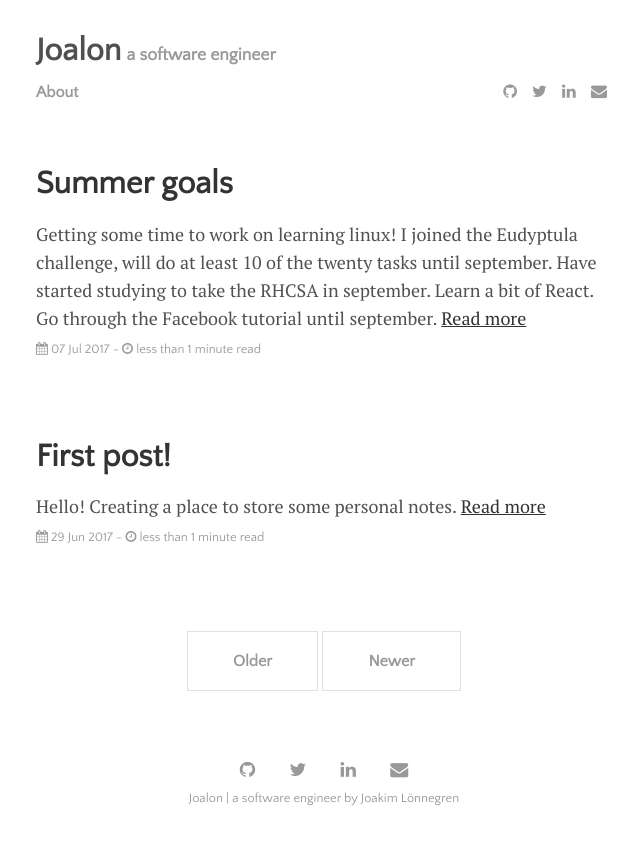
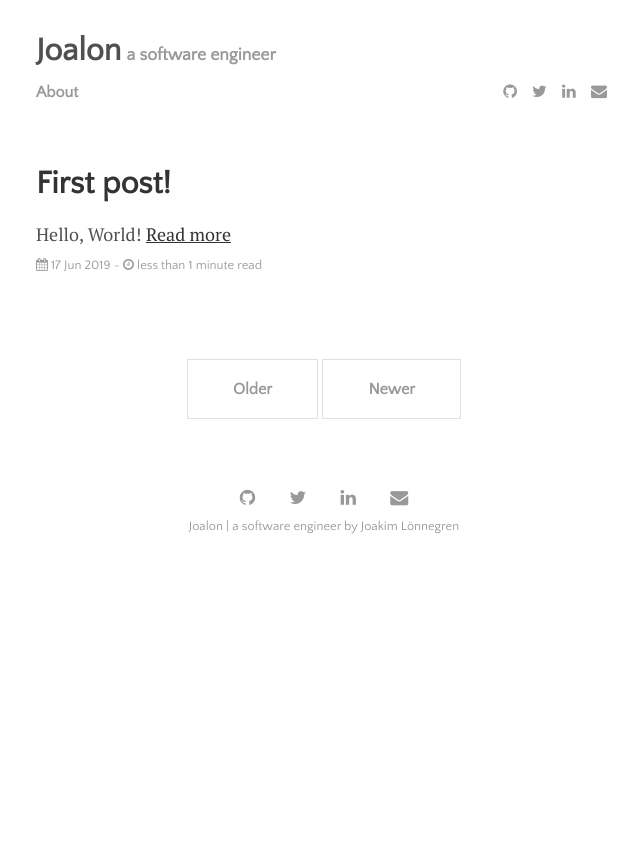
Before and after one commit to joalon/joalon.se, a Jekyll site: the page built from index.html, in a window 1280 px wide. Shown: the top 845 px of the page, without its empty margins (316-956 px from the left). Built offline with Jekyll 4.4.1, drawn with Linux system fonts in a browser that asks for light colours; nearby versions of some CDN libraries; the list of posts is cut into pages by our own code.

Commit message:
Updates favicon. Removes google analytics

```diff
--- a/_includes/google_analytics.html
+++ /dev/null
@@ -1,10 +0,0 @@
-<script>
-  (function(i,s,o,g,r,a,m){i['GoogleAnalyticsObject']=r;i[r]=i[r]||function(){
-  (i[r].q=i[r].q||[]).push(arguments)},i[r].l=1*new Date();a=s.createElement(o),
-  m=s.getElementsByTagName(o)[0];a.async=1;a.src=g;m.parentNode.insertBefore(a,m)
-  })(window,document,'script','https://www.google-analytics.com/analytics.js','ga');
-
-  ga('create', 'UA-80213386-1', 'auto');
-  ga('send', 'pageview');
-
-</script>
--- a/_includes/head.html
+++ b/_includes/head.html
@@ -17,10 +17,16 @@
   <link rel="stylesheet" href="https://fonts.googleapis.com/css?family=Quattrocento+Sans">
   <link rel="stylesheet" href="https://cdnjs.cloudflare.com/ajax/libs/font-awesome/4.6.3/css/font-awesome.min.css">
 
+  <link rel="apple-touch-icon" sizes="76x76" href="/apple-touch-icon.png">
+  <link rel="icon" type="image/png" sizes="32x32" href="/favicon-32x32.png">
+  <link rel="icon" type="image/png" sizes="16x16" href="/favicon-16x16.png">
+  <link rel="manifest" href="/site.webmanifest">
+  <link rel="mask-icon" href="/safari-pinned-tab.svg" color="#5bbad5">
+  <meta name="msapplication-TileColor" content="#da532c">
+  <meta name="theme-color" content="#ffffff">
+
   <script type="text/javascript" async
     src="https://cdn.mathjax.org/mathjax/latest/MathJax.js?config=TeX-MML-AM_CHTML">
   </script>
 
-  {% include google_analytics.html %}
-
 </head>
--- a/_posts/2017-07-07-Summer-goals.md
+++ /dev/null
@@ -1,13 +0,0 @@
----
-layout: post
-title: "Summer goals"
-author: "Joakim Lönnegren"
-categories: journal
-tags: [goals]
----
-
-Getting some time to work on learning linux!
-
-* I joined the Eudyptula challenge, will do at least 10 of the twenty tasks until september.
-* Have started studying to take the RHCSA in september.
-* Learn a bit of React. Go through the Facebook tutorial until september.
--- a/_posts/2017-06-29-First-Post.md
+++ b/_posts/2019-06-17-First-Post.md
@@ -10,4 +10,4 @@ tags: [documentation,sample]
 #  credit:
 #  creditlink:
 ---
-Hello! Creating a place to store some personal notes.
+Hello, World!
```
Also changed, not shown: browserconfig.xml (added, +9 -0 lines), android-chrome-72x72.png (added), apple-touch-icon.png (added), favicon-16x16.png (added), favicon-32x32.png (added), favicon.ico, mstile-150x150.png (added), safari-pinned-tab.svg (added), site.webmanifest (added).
